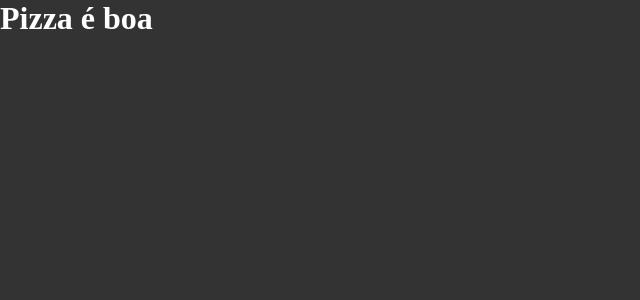
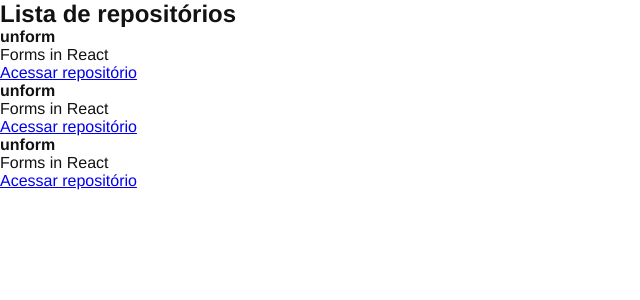
Before and after one commit to JulioCRodrigues/github-explorer, a React app: page / in a window 1280 px wide. Shown: the top 300 px of the page, without its empty margins (0-640 px from the left). Built offline with nearby package versions, Linux system fonts and the light colour scheme.

Commit message:
Criando o segundo componente

```diff
--- a/src/App.jsx
+++ b/src/App.jsx
@@ -1,5 +1,6 @@
 import './styles/global.scss';
+import { RepositoryList } from './components/RepositoryList';
 
 export function App(){
-    return <h1>Pizza é boa</h1>
+    return <RepositoryList/>
 }
--- /dev/null
+++ b/src/components/RepositoryList.jsx
@@ -0,0 +1,28 @@
+export function RepositoryList(){
+    return(
+        <section className="repository-list">
+            <h1>Lista de repositórios</h1>
+
+            <ul>
+                <li>
+                    <strong>unform</strong>
+                    <p>Forms in React</p>
+                    <a href="#">Acessar repositório</a>
+                </li>
+
+                <li>
+                    <strong>unform</strong>
+                    <p>Forms in React</p>
+                    <a href="#">Acessar repositório</a>
+                </li>
+
+                <li>
+                    <strong>unform</strong>
+                    <p>Forms in React</p>
+                    <a href="#">Acessar repositório</a>
+                </li>
+            </ul>
+
+        </section>
+    );
+}
--- a/src/styles/global.scss
+++ b/src/styles/global.scss
@@ -5,7 +5,6 @@
 }
 
 body{
-    font:  Arial, Helvetica, sans-serif;
-    color: #FFF;
-    background: #333;
+    font:  16px "Helvetica Neue", Arial , sans-serif;
+    color: #121214;
 }
```
